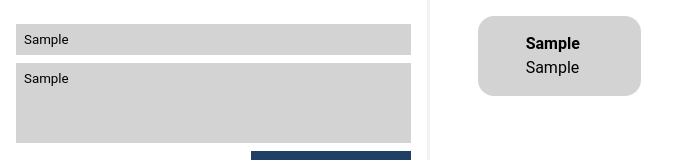
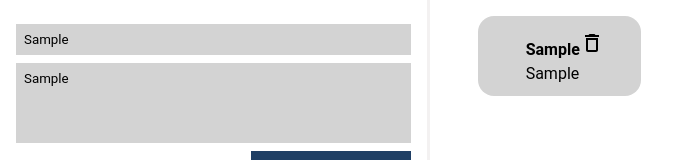
Before and after one commit to leobloise/formacao_react, a React (Create React App) app: page / in a window 1280 px wide. Both pictures are taken after typing "Sample", "Sample" into the empty fields and a click on the button "Criar Nota". Shown: the top 160 px of the page, without its empty margins (0-688 px from the left). Built offline with nearby package versions, Linux system fonts and the light colour scheme; the HTML template or start-up script is replaced by a standard one.

Commit message:
Removendo itens

```diff
--- a/src/App.jsx
+++ b/src/App.jsx
@@ -21,12 +21,22 @@ class App extends Component {
     this.setState(novoEstado)
   }
 
+  apagarNota(indice) {
+    console.log(indice)
+    let listaDeNotas = this.state.notas;
+    listaDeNotas.splice(0, indice);
+    let novoEstado = {notas: listaDeNotas}
+    this.setState(novoEstado)
+    console.log('deletar nota')
+
+  }
+
   render() {
 
     return (
       <section id="application">
         <FormularioCadastro criarNota={this.criarNota.bind(this)}></FormularioCadastro>
-        <ListaDeNotas notas={this.state.notas}></ListaDeNotas>
+        <ListaDeNotas notas={this.state.notas} apagarNota={this.apagarNota.bind(this)}></ListaDeNotas>
       </section>
     );
   }
--- a/src/components/CardNota/CardNota.jsx
+++ b/src/components/CardNota/CardNota.jsx
@@ -1,11 +1,15 @@
 import React, { Component } from 'react'
 import './estilo.css'
-
+import { ReactComponent as DeleteSVG} from'../../assets/delete.svg'
 
 export default class CardNota extends Component {
 
     constructor(props) {
         super(props);
+    }
+
+    apagar() {
+        this.props.apagarNota(this.props.indice)
     }
 
     render() {
@@ -14,11 +18,13 @@ export default class CardNota extends Component {
                 <header>
                     <h3>
                         {this.props.titulo}
+                        <DeleteSVG onClick={this.apagar.bind(this)}></DeleteSVG>
                     </h3>
+                </header>
                     <p>
                         {this.props.texto}
                     </p>
-                </header>
+
             </section>
         );
     }
--- a/src/components/ListaDeNotas/ListaDeNotas.jsx
+++ b/src/components/ListaDeNotas/ListaDeNotas.jsx
@@ -15,7 +15,7 @@ class ListaDeNotas extends Component {
                     this.props.notas.map(
                         (nota, index) => (
                                 <li className="lista-notas_item" key={index}>
-                                    <CardNota titulo={nota.titulo} texto={nota.texto}></CardNota>
+                                    <CardNota indice={index} titulo={nota.titulo} texto={nota.texto} apagarNota={this.props.apagarNota}></CardNota>
                                 </li>
                             )
                     )
```
Also changed, not shown: src/assets/delete.svg (added).
